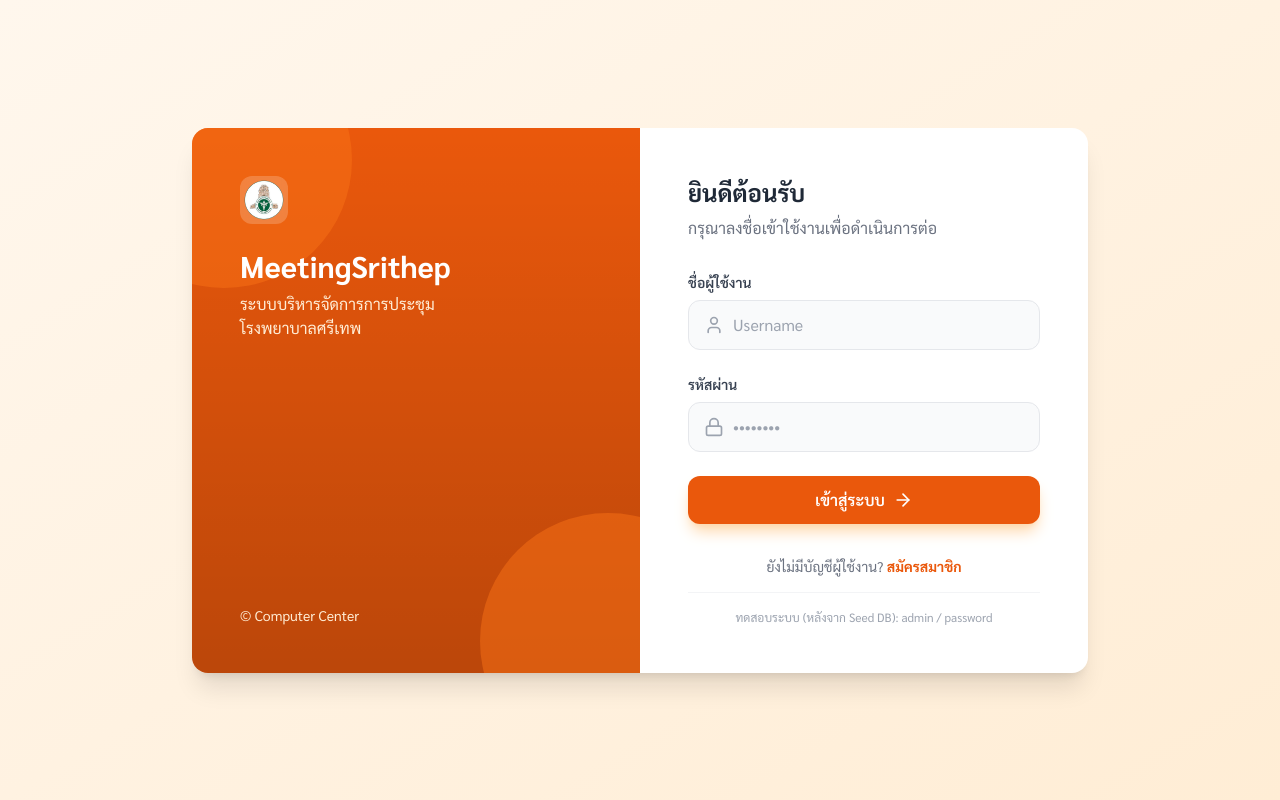
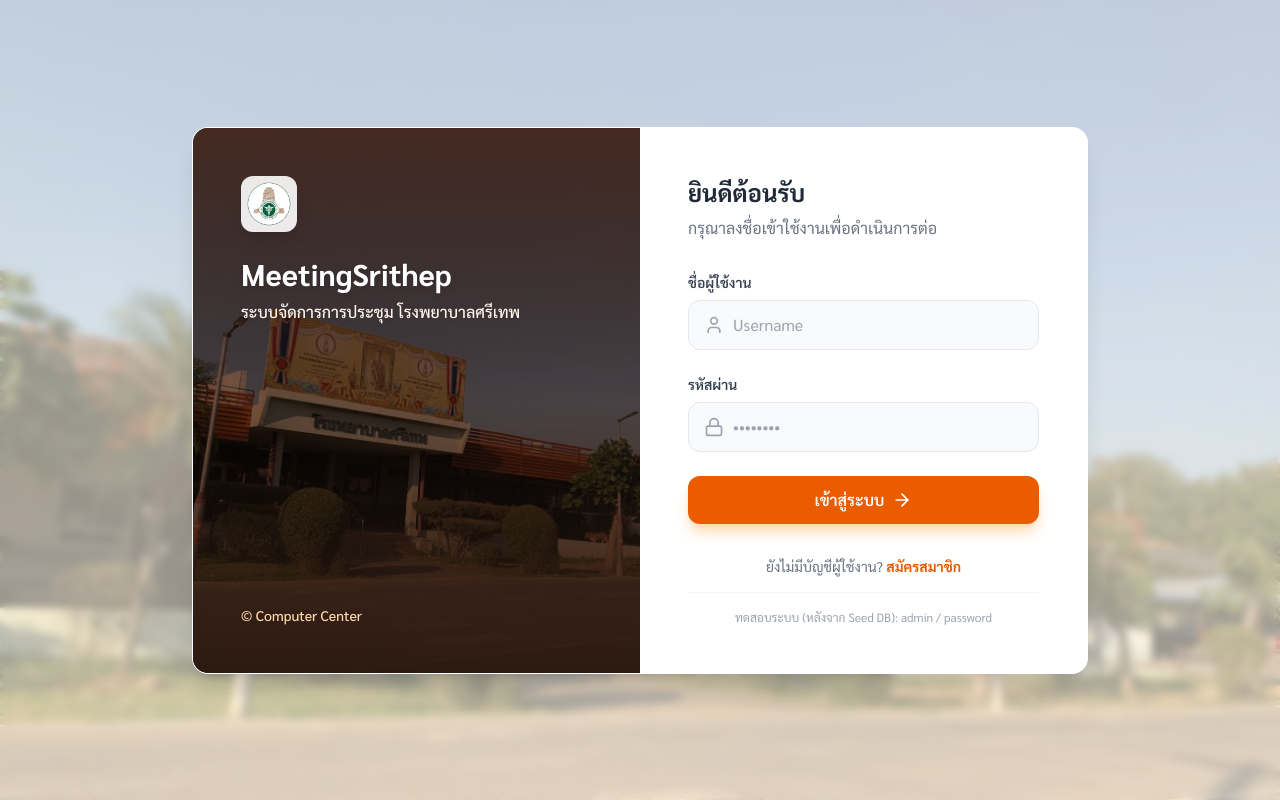
Before and after one commit to rongdaw6046-dotcom/my-project, a React (Vite) app: page /#/ in a window 1280 px wide. Built offline with nearby package versions, Linux system fonts and the light colour scheme; no server answers.

Commit message:
Prepare for deployment

```diff
--- a/components/Layout.tsx
+++ b/components/Layout.tsx
@@ -100,7 +100,7 @@ export const Layout: React.FC<{ children: React.ReactNode }> = ({ children }) =>
             <img src="/logo.png" alt="Logo" className="w-10 h-10 object-contain" />
             <div>
               <h1 className="font-bold text-gray-800 text-lg leading-tight">Meeting Srithep</h1>
-              <p className="text-xs text-gray-400">ระบบบริหารจัดการการประชุม</p>
+              <p className="text-xs text-gray-400">ระบบจัดการการประชุม</p>
             </div>
           </div>
           <button
--- a/components/MeetingReport.tsx
+++ b/components/MeetingReport.tsx
@@ -80,7 +80,7 @@ export const MeetingReport: React.FC<MeetingReportProps> = ({ meeting, attendees
             </div>
 
             <div className="print-footer fixed bottom-4 w-full text-center text-xs text-gray-400">
-                จากระบบบริหารจัดการการประชุมโรงพยาบาลศรีเทพ เมื่อ {new Date().toLocaleDateString('th-TH')}
+                จากระบบจัดการการประชุมโรงพยาบาลศรีเทพ เมื่อ {new Date().toLocaleDateString('th-TH')}
             </div>
         </div>
     );
--- a/metadata.json
+++ b/metadata.json
@@ -1,5 +1,5 @@
 {
-  "name": "ระบบบริหารจัดการการประชุมโรงพยาบาลศรีเทพ",
-  "description": "ระบบสำหรับบริหารจัดการเและติดตามการประชุม โรงพยาบาลศรีเทพ",
+  "name": "ระบบจัดการการประชุมโรงพยาบาลศรีเทพ",
+  "description": "ระบบสำหรับจัดการและติดตามการประชุม โรงพยาบาลศรีเทพ",
   "requestFramePermissions": []
 }
--- a/pages/Login.tsx
+++ b/pages/Login.tsx
@@ -53,23 +53,24 @@ export const Login: React.FC = () => {
   };
 
   return (
-    <div className="min-h-screen flex items-center justify-center bg-gradient-to-br from-orange-50 to-orange-100 p-4">
-      <div className="bg-white rounded-2xl shadow-xl w-full max-w-4xl flex overflow-hidden min-h-[500px]">
+    <div className="min-h-screen flex items-center justify-center bg-[url('/hospital-bg.jpg')] bg-cover bg-center bg-fixed bg-no-repeat p-4">
+      {/* Overlay to ensure the form is readable against the background */}
+      <div className="absolute inset-0 bg-[#FDF5E6]/60 backdrop-blur-sm z-0"></div>
+
+      <div className="bg-white rounded-2xl shadow-xl w-full max-w-4xl flex overflow-hidden min-h-[500px] relative z-10 border border-white/20">
 
         {/* Left Side - Image/Brand */}
-        <div className="hidden md:flex w-1/2 bg-orange-600 p-12 flex-col justify-between relative overflow-hidden">
-          <div className="absolute top-0 left-0 w-full h-full bg-gradient-to-b from-transparent to-black opacity-20"></div>
+        <div className="hidden md:flex w-1/2 bg-[#5A382A] bg-[url('/hospital-bg.jpg')] bg-cover bg-center p-12 flex-col justify-between relative overflow-hidden group">
+          <div className="absolute inset-0 bg-[#5A382A]/85 mix-blend-multiply"></div>
+          <div className="absolute inset-0 bg-gradient-to-b from-[#4A281A]/80 via-transparent to-[#2A1810]/95"></div>
           <div className="relative z-10">
-            <img src="/logo.png" alt="Logo" className="w-12 h-12 object-contain bg-white/20 backdrop-blur-sm rounded-xl mb-6 p-1" />
-            <h2 className="text-3xl font-bold text-white mb-2">MeetingSrithep</h2>
-            <p className="text-orange-100">ระบบบริหารจัดการการประชุม<br />โรงพยาบาลศรีเทพ</p>
+            <img src="/logo.png" alt="Logo" className="w-14 h-14 object-contain bg-white/90 backdrop-blur-sm rounded-xl mb-6 p-1.5 shadow-lg" />
+            <h2 className="text-3xl font-bold text-white mb-2 drop-shadow-md">MeetingSrithep</h2>
+            <p className="text-orange-50 font-medium drop-shadow whitespace-nowrap">ระบบจัดการการประชุม โรงพยาบาลศรีเทพ</p>
           </div>
-          <div className="relative z-10 text-orange-100 text-sm">
+          <div className="relative z-10 text-orange-200 text-sm font-medium drop-shadow mt-auto">
             © Computer Center
           </div>
-          {/* Decorative circles */}
-          <div className="absolute -bottom-24 -right-24 w-64 h-64 bg-orange-500 rounded-full opacity-50"></div>
-          <div className="absolute -top-24 -left-24 w-64 h-64 bg-orange-500 rounded-full opacity-50"></div>
         </div>
 
         {/* Right Side - Form */}
@@ -83,14 +84,14 @@ export const Login: React.FC = () => {
             <div>
               <label className="block text-sm font-semibold text-gray-700 mb-2">ชื่อผู้ใช้งาน</label>
               <div className="relative group">
-                <div className="absolute inset-y-0 left-0 pl-4 flex items-center pointer-events-none text-gray-400 group-focus-within:text-orange-600 transition-colors">
+                <div className="absolute inset-y-0 left-0 pl-4 flex items-center pointer-events-none text-gray-400 group-focus-within:text-[#EB5B00] transition-colors">
                   <User size={20} />
                 </div>
                 <input
                   type="text"
                   value={username}
                   onChange={(e) => setUsername(e.target.value)}
-                  className="block w-full pl-11 pr-4 py-3 bg-gray-50 border border-gray-200 rounded-xl focus:bg-white focus:ring-2 focus:ring-orange-500 focus:border-transparent transition-all outline-none"
+                  className="block w-full pl-11 pr-4 py-3 bg-gray-50 border border-gray-200 rounded-xl focus:bg-white focus:ring-2 focus:ring-[#EB5B00] focus:border-transparent transition-all outline-none"
                   placeholder="Username"
                 />
               </div>
@@ -99,14 +100,14 @@ export const Login: React.FC = () => {
             <div>
               <label className="block text-sm font-semibold text-gray-700 mb-2">รหัสผ่าน</label>
               <div className="relative group">
-                <div className="absolute inset-y-0 left-0 pl-4 flex items-center pointer-events-none text-gray-400 group-focus-within:text-orange-600 transition-colors">
+                <div className="absolute inset-y-0 left-0 pl-4 flex items-center pointer-events-none text-gray-400 group-focus-within:text-[#EB5B00] transition-colors">
                   <Lock size={20} />
                 </div>
                 <input
                   type="password"
                   value={password}
                   onChange={(e) => setPassword(e.target.value)}
-                  className="block w-full pl-11 pr-4 py-3 bg-gray-50 border border-gray-200 rounded-xl focus:bg-white focus:ring-2 focus:ring-orange-500 focus:border-transparent transition-all outline-none"
+                  className="block w-full pl-11 pr-4 py-3 bg-gray-50 border border-gray-200 rounded-xl focus:bg-white focus:ring-2 focus:ring-[#EB5B00] focus:border-transparent transition-all outline-none"
                   placeholder="••••••••"
                 />
               </div>
@@ -117,7 +118,7 @@ export const Login: React.FC = () => {
             <button
               type="submit"
               disabled={isLoggingIn}
-              className={`w-full flex items-center justify-center gap-2 py-3 px-4 bg-orange-600 hover:bg-orange-700 text-white font-semibold rounded-xl shadow-lg shadow-orange-200 transition-all transform hover:-translate-y-0.5 ${isLoggingIn ? 'opacity-70 cursor-not-allowed' : ''}`}
+              className={`w-full flex items-center justify-center gap-2 py-3 px-4 bg-[#EB5B00] hover:bg-[#D45200] text-white font-semibold rounded-xl shadow-lg shadow-orange-200 transition-all transform hover:-translate-y-0.5 ${isLoggingIn ? 'opacity-70 cursor-not-allowed' : ''}`}
             >
               {isLoggingIn ? 'กำลังตรวจสอบ...' : 'เข้าสู่ระบบ'} {!isLoggingIn && <ArrowRight size={20} />}
             </button>
@@ -125,7 +126,7 @@ export const Login: React.FC = () => {
 
           <div className="mt-8 text-center space-y-4">
             <p className="text-sm text-gray-500">
-              ยังไม่มีบัญชีผู้ใช้งาน? <Link to="/register" className="text-orange-600 font-bold hover:underline">สมัครสมาชิก</Link>
+              ยังไม่มีบัญชีผู้ใช้งาน? <Link to="/register" className="text-[#EB5B00] font-bold hover:underline">สมัครสมาชิก</Link>
             </p>
             <div className="border-t border-gray-100 pt-4">
               <p className="text-xs text-gray-400">ทดสอบระบบ (หลังจาก Seed DB): admin / password</p>
--- a/pages/Register.tsx
+++ b/pages/Register.tsx
@@ -52,32 +52,36 @@ export const Register: React.FC = () => {
   };
 
   return (
-    <div className="min-h-screen flex items-center justify-center bg-gradient-to-br from-orange-50 to-orange-100 p-4">
-      <div className="bg-white rounded-2xl shadow-xl w-full max-w-5xl flex overflow-hidden min-h-[600px]">
+    <div className="min-h-screen flex items-center justify-center bg-[url('/hospital-bg.jpg')] bg-cover bg-center bg-fixed bg-no-repeat p-4">
+      {/* Overlay to ensure the form is readable against the background */}
+      <div className="absolute inset-0 bg-[#FDF5E6]/60 backdrop-blur-sm z-0"></div>
+
+      <div className="bg-white rounded-2xl shadow-xl w-full max-w-5xl flex overflow-hidden min-h-[600px] relative z-10 border border-white/20">
 
         {/* Left Side - Image/Brand (Same as Login) */}
-        <div className="hidden md:flex w-5/12 bg-orange-600 p-12 flex-col justify-between relative overflow-hidden">
-          <div className="absolute top-0 left-0 w-full h-full bg-gradient-to-b from-transparent to-black opacity-20"></div>
+        <div className="hidden md:flex w-5/12 bg-[#5A382A] bg-[url('/hospital-bg.jpg')] bg-cover bg-center p-12 flex-col justify-between relative overflow-hidden group">
+          <div className="absolute inset-0 bg-[#5A382A]/85 mix-blend-multiply"></div>
+          <div className="absolute inset-0 bg-gradient-to-b from-[#4A281A]/80 via-transparent to-[#2A1810]/95"></div>
           <div className="relative z-10">
-            <img src="/logo.png" alt="Logo" className="w-12 h-12 object-contain bg-white/20 backdrop-blur-sm rounded-xl mb-6 p-1" />
-            <h2 className="text-3xl font-bold text-white mb-2">MeetingSrithep</h2>
-            <p className="text-orange-100">ระบบบริหารจัดการการประชุม<br />โรงพยาบาลศรีเทพ</p>
+            <img src="/logo.png" alt="Logo" className="w-14 h-14 object-contain bg-white/90 backdrop-blur-sm rounded-xl mb-6 p-1.5 shadow-lg" />
+            <h2 className="text-3xl font-bold text-white mb-2 drop-shadow-md">MeetingSrithep</h2>
+            <p className="text-orange-50 font-medium drop-shadow whitespace-nowrap">ระบบจัดการการประชุม โรงพยาบาลศรีเทพ</p>
           </div>
 
-          <div className="relative z-10">
-            <p className="text-white font-medium mb-4">เข้าร่วมกับเราวันนี้</p>
-            <ul className="text-orange-100 text-sm space-y-2">
-              <li className="flex items-center gap-2">✓ จัดการวาระการประชุมได้ง่าย</li>
-              <li className="flex items-center gap-2">✓ ติดตามสถานะผู้เข้าร่วม</li>
-              <li className="flex items-center gap-2">✓ เข้าถึงเอกสารการประชุมออนไลน์</li>
-            </ul>
+          <div className="relative z-10 pt-8 mt-auto mb-12">
+            <div className="bg-black/40 backdrop-blur-md p-6 rounded-2xl border border-white/5 shadow-xl">
+              <p className="text-white font-semibold mb-4 text-lg">เข้าร่วมกับเราวันนี้</p>
+              <ul className="text-orange-50 text-sm space-y-3">
+                <li className="flex items-center gap-3"><span className="flex items-center justify-center w-5 h-5 rounded-full bg-green-500 text-white text-[10px]">✓</span> จัดการวาระการประชุมได้ง่าย</li>
+                <li className="flex items-center gap-3"><span className="flex items-center justify-center w-5 h-5 rounded-full bg-green-500 text-white text-[10px]">✓</span> ติดตามสถานะผู้เข้าร่วม</li>
+                <li className="flex items-center gap-3"><span className="flex items-center justify-center w-5 h-5 rounded-full bg-green-500 text-white text-[10px]">✓</span> เข้าถึงเอกสารการประชุมออนไลน์</li>
+              </ul>
+            </div>
           </div>
 
-          <div className="relative z-10 text-orange-100 text-sm mt-8">
+          <div className="relative z-10 text-orange-200 text-sm font-medium drop-shadow mt-auto">
             © Computer Center
           </div>
-          <div className="absolute -bottom-24 -right-24 w-64 h-64 bg-orange-500 rounded-full opacity-50"></div>
-          <div className="absolute -top-24 -left-24 w-64 h-64 bg-orange-500 rounded-full opacity-50"></div>
         </div>
 
         {/* Right Side - Register Form */}
@@ -92,7 +96,7 @@ export const Register: React.FC = () => {
               <div>
                 <label className="block text-sm font-semibold text-gray-700 mb-2">ชื่อจริง</label>
                 <div className="relative group">
-                  <div className="absolute inset-y-0 left-0 pl-4 flex items-center pointer-events-none text-gray-400">
+                  <div className="absolute inset-y-0 left-0 pl-4 flex items-center pointer-events-none text-gray-400 group-focus-within:text-[#EB5B00] transition-colors">
                     <UserCircle size={20} />
                   </div>
                   <input
@@ -100,7 +104,7 @@ export const Register: React.FC = () => {
                     name="name"
                     value={formData.name}
                     onChange={handleChange}
-                    className="block w-full pl-11 pr-4 py-3 bg-gray-50 border border-gray-200 rounded-xl focus:bg-white focus:ring-2 focus:ring-orange-500 focus:border-transparent transition-all outline-none"
+                    className="block w-full pl-11 pr-4 py-3 bg-gray-50 border border-gray-200 rounded-xl focus:bg-white focus:ring-2 focus:ring-[#EB5B00] focus:border-transparent transition-all outline-none"
                     placeholder="ชื่อจริง"
                     required
                   />
@@ -114,7 +118,7 @@ export const Register: React.FC = () => {
                     name="surname"
                     value={formData.surname}
                     onChange={handleChange}
-                    className="block w-full px-4 py-3 bg-gray-50 border border-gray-200 rounded-xl focus:bg-white focus:ring-2 focus:ring-orange-500 focus:border-transparent transition-all outline-none"
+                    className="block w-full px-4 py-3 bg-gray-50 border border-gray-200 rounded-xl focus:bg-white focus:ring-2 focus:ring-[#EB5B00] focus:border-transparent transition-all outline-none"
                     placeholder="นามสกุล"
                     required
                   />
@@ -125,7 +129,7 @@ export const Register: React.FC = () => {
             <div>
               <label className="block text-sm font-semibold text-gray-700 mb-2">ตำแหน่ง / สังกัด</label>
               <div className="relative group">
-                <div className="absolute inset-y-0 left-0 pl-4 flex items-center pointer-events-none text-gray-400">
+                <div className="absolute inset-y-0 left-0 pl-4 flex items-center pointer-events-none text-gray-400 group-focus-within:text-[#EB5B00] transition-colors">
                   <Briefcase size={20} />
                 </div>
                 <input
@@ -133,7 +137,7 @@ export const Register: React.FC = () => {
                   name="position"
                   value={formData.position}
                   onChange={handleChange}
-                  className="block w-full pl-11 pr-4 py-3 bg-gray-50 border border-gray-200 rounded-xl focus:bg-white focus:ring-2 focus:ring-orange-500 focus:border-transparent transition-all outline-none"
+                  className="block w-full pl-11 pr-4 py-3 bg-gray-50 border border-gray-200 rounded-xl focus:bg-white focus:ring-2 focus:ring-[#EB5B00] focus:border-transparent transition-all outline-none"
                   placeholder="เช่น อาจารย์, นักวิชาการศึกษา"
                 />
               </div>
@@ -144,7 +148,7 @@ export const Register: React.FC = () => {
             <div>
               <label className="block text-sm font-semibold text-gray-700 mb-2">ชื่อผู้ใช้งาน (Username)</label>
               <div className="relative group">
-                <div className="absolute inset-y-0 left-0 pl-4 flex items-center pointer-events-none text-gray-400">
+                <div className="absolute inset-y-0 left-0 pl-4 flex items-center pointer-events-none text-gray-400 group-focus-within:text-[#EB5B00] transition-colors">
                   <User size={20} />
                 </div>
                 <input
@@ -152,7 +156,7 @@ export const Register: React.FC = () => {
                   name="username"
                   value={formData.username}
                   onChange={handleChange}
-                  className="block w-full pl-11 pr-4 py-3 bg-gray-50 border border-gray-200 rounded-xl focus:bg-white focus:ring-2 focus:ring-orange-500 focus:border-transparent transition-all outline-none"
+                  className="block w-full pl-11 pr-4 py-3 bg-gray-50 border border-gray-200 rounded-xl focus:bg-white focus:ring-2 focus:ring-[#EB5B00] focus:border-transparent transition-all outline-none"
                   placeholder="ภาษาอังกฤษเท่านั้น"
                   required
                 />
@@ -163,7 +167,7 @@ export const Register: React.FC = () => {
               <div>
                 <label className="block text-sm font-semibold text-gray-700 mb-2">รหัสผ่าน</label>
                 <div className="relative group">
-                  <div className="absolute inset-y-0 left-0 pl-4 flex items-center pointer-events-none text-gray-400">
+                  <div className="absolute inset-y-0 left-0 pl-4 flex items-center pointer-events-none text-gray-400 group-focus-within:text-[#EB5B00] transition-colors">
                     <Lock size={20} />
                   </div>
                   <input
@@ -171,7 +175,7 @@ export const Register: React.FC = () => {
                     name="password"
                     value={formData.password}
                     onChange={handleChange}
-                    className="block w-full pl-11 pr-4 py-3 bg-gray-50 border border-gray-200 rounded-xl focus:bg-white focus:ring-2 focus:ring-orange-500 focus:border-transparent transition-all outline-none"
+                    className="block w-full pl-11 pr-4 py-3 bg-gray-50 border border-gray-200 rounded-xl focus:bg-white focus:ring-2 focus:ring-[#EB5B00] focus:border-transparent transition-all outline-none"
                     placeholder="••••••••"
                     required
                   />
@@ -180,7 +184,7 @@ export const Register: React.FC = () => {
               <div>
                 <label className="block text-sm font-semibold text-gray-700 mb-2">ยืนยันรหัสผ่าน</label>
                 <div className="relative group">
-                  <div className="absolute inset-y-0 left-0 pl-4 flex items-center pointer-events-none text-gray-400">
+                  <div className="absolute inset-y-0 left-0 pl-4 flex items-center pointer-events-none text-gray-400 group-focus-within:text-[#EB5B00] transition-colors">
                     <Lock size={20} />
                   </div>
                   <input
@@ -188,7 +192,7 @@ export const Register: React.FC = () => {
                     name="confirmPassword"
                     value={formData.confirmPassword}
                     onChange={handleChange}
-                    className="block w-full pl-11 pr-4 py-3 bg-gray-50 border border-gray-200 rounded-xl focus:bg-white focus:ring-2 focus:ring-orange-500 focus:border-transparent transition-all outline-none"
+                    className="block w-full pl-11 pr-4 py-3 bg-gray-50 border border-gray-200 rounded-xl focus:bg-white focus:ring-2 focus:ring-[#EB5B00] focus:border-transparent transition-all outline-none"
                     placeholder="••••••••"
                     required
                   />
@@ -200,7 +204,7 @@ export const Register: React.FC = () => {
 
             <button
               type="submit"
-              className="w-full flex items-center justify-center gap-2 py-3 px-4 bg-orange-600 hover:bg-orange-700 text-white font-semibold rounded-xl shadow-lg shadow-orange-200 transition-all transform hover:-translate-y-0.5 mt-2"
+              className="w-full flex items-center justify-center gap-2 py-3 px-4 bg-[#EB5B00] hover:bg-[#D45200] text-white font-semibold rounded-xl shadow-lg shadow-orange-200 transition-all transform hover:-translate-y-0.5 mt-2"
             >
               สมัครสมาชิก <ArrowRight size={20} />
             </button>
@@ -208,7 +212,7 @@ export const Register: React.FC = () => {
 
           <div className="mt-8 text-center">
             <p className="text-sm text-gray-500">
-              มีบัญชีผู้ใช้งานแล้ว? <Link to="/" className="text-orange-600 font-bold hover:underline">เข้าสู่ระบบ</Link>
+              มีบัญชีผู้ใช้งานแล้ว? <Link to="/" className="text-[#EB5B00] font-bold hover:underline">เข้าสู่ระบบ</Link>
             </p>
           </div>
         </div>
--- a/pages/admin/ManageAttendees.tsx
+++ b/pages/admin/ManageAttendees.tsx
@@ -211,7 +211,7 @@ export const ManageAttendees: React.FC = () => {
                                     <button
                                         onClick={() => {
                                             const rsvpLink = `${window.location.origin}/#/rsvp/${meeting.id}`;
-                                            const message = `📌 [เชิญเข้าร่วมประชุม]\n━━━━━━━━━━━━━━\n📝 หัวข้อ: ${meeting.title}\n📅 วันที่: ${meeting.date}\n⏰ เวลา: ${meeting.time}\n📍 สถานที่: ${meeting.location}\n━━━━━━━━━━━━━━\n\n✅ กรุณาตอบรับได้ที่:\n${rsvpLink}\n\n[ระบบบริหารจัดการการประชุมโรงพยาบาลศรีเทพ]`;
+                                            const message = `📌 [เชิญเข้าร่วมประชุม]\n━━━━━━━━━━━━━━\n📝 หัวข้อ: ${meeting.title}\n📅 วันที่: ${meeting.date}\n⏰ เวลา: ${meeting.time}\n📍 สถานที่: ${meeting.location}\n━━━━━━━━━━━━━━\n\n✅ กรุณาตอบรับได้ที่:\n${rsvpLink}\n\n[ระบบจัดการการประชุมโรงพยาบาลศรีเทพ]`;
                                             window.open(`https://line.me/R/msg/text/?${encodeURIComponent(message)}`, '_blank');
                                         }}
                                         className="whitespace-nowrap flex items-center gap-2 bg-green-600 hover:bg-green-700 text-white px-3 py-2 rounded-lg shadow-sm transition-all text-sm font-medium"
--- a/pages/admin/Reports.tsx
+++ b/pages/admin/Reports.tsx
@@ -1,3 +1,6 @@
+import React from 'react';
+import { useNavigate } from 'react-router-dom';
+import { useApp } from '../../src/context/AppContext';
 import { ArrowLeft, Users, Calendar, FileText, CheckCircle, Clock, XCircle, BarChart2, PieChart, Printer, Download, Eye, X } from 'lucide-react';
 
 export const Reports: React.FC = () => {
--- a/pages/public/LIFFRegister.tsx
+++ b/pages/public/LIFFRegister.tsx
@@ -179,7 +179,7 @@ export const LIFFRegister: React.FC = () => {
                     </div>
                 </div>
             </div>
-            <p className="text-center text-xs text-gray-400 mt-8">ระบบบริหารจัดการการประชุมโรงพยาบาลศรีเทพ</p>
+            <p className="text-center text-xs text-gray-400 mt-8">ระบบจัดการการประชุมโรงพยาบาลศรีเทพ</p>
         </div>
     );
 };
```
Also changed, not shown: index.html (+4 -4 lines), hospital-bg.jpg (added).
